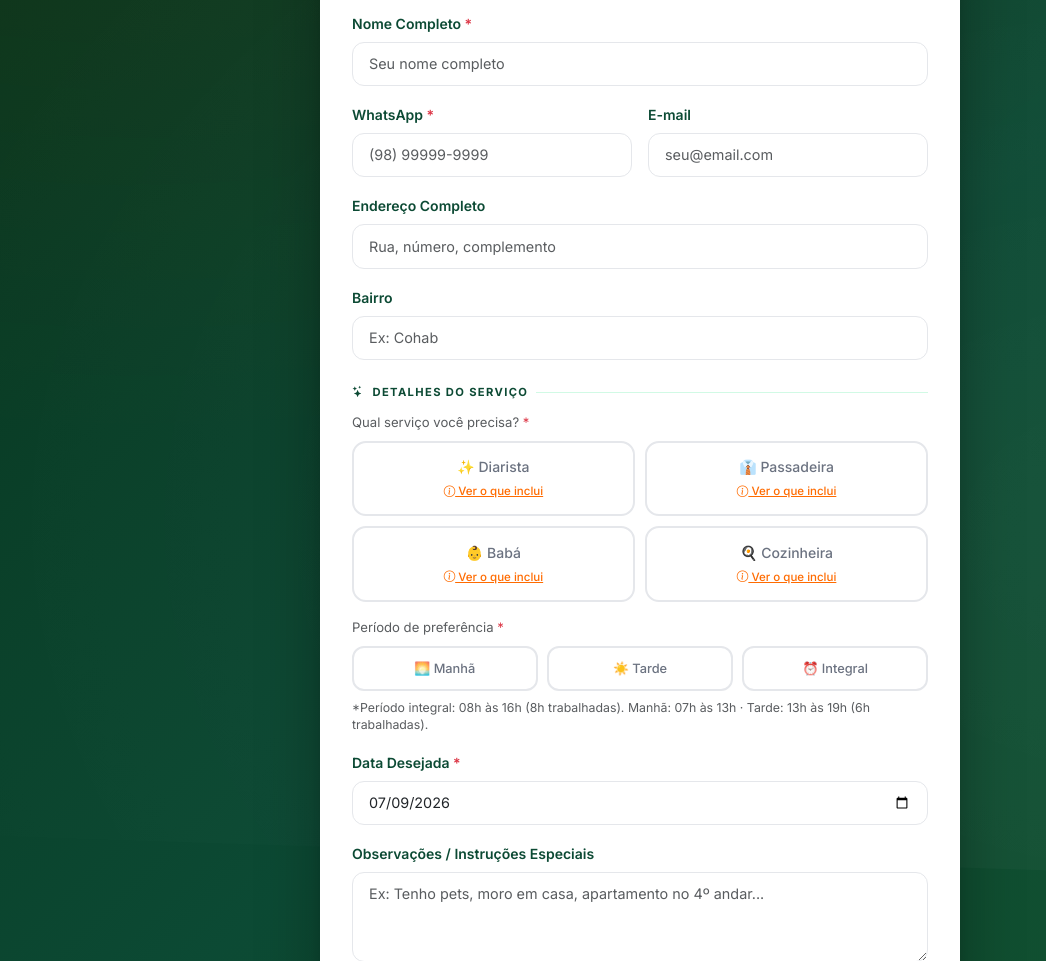
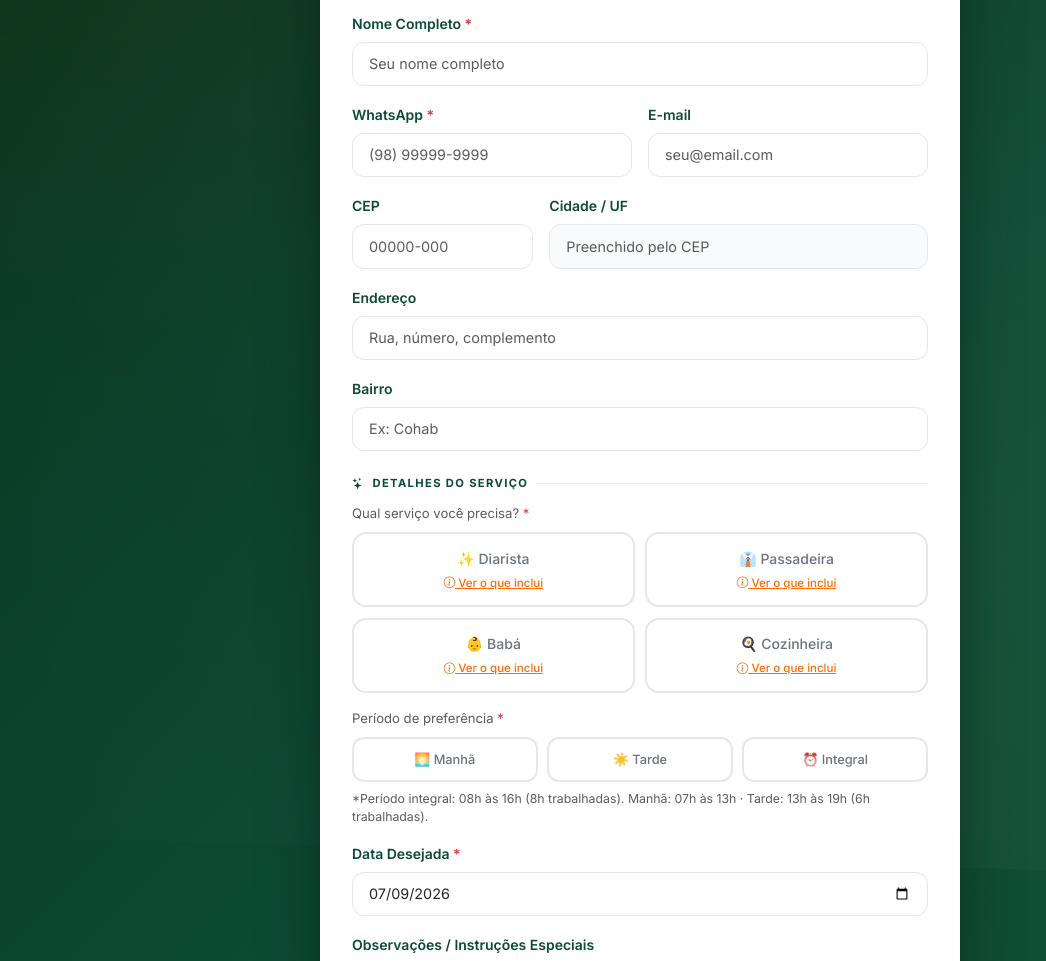
Before and after one commit to rodrigodev12/marias-home-service, a Flask app: page /agendamento_cliente in a window 1280 px wide. Shown: the part 381-1342 px from the top of the page, without its empty margins (0-1046 px from the left). Run offline with Flask 3, Linux system fonts and the light colour scheme; some libraries are stand-ins or nearby versions.

Commit message:
fix: corrige chips de servico e adiciona CEP com auto-preenchimento
- Corrige bug no seletor '.chip-grid:first-of-type' que impedia os chips
  de servico de funcionar: adicionado id='chip-servicos' e seletor atualizado
- Adiciona campo de CEP com mascara automatica (00000-000)
- Auto-preenchimento via API ViaCEP (endereco, bairro, cidade/UF)
- Spinner animado durante a busca do CEP
- Feedback visual: check verde (CEP ok) ou erro vermelho (nao encontrado)
- Apos busca bem-sucedida, foco automatico no campo de endereco
  para o usuario completar o numero/complemento

```diff
--- a/templates/agendamento_cliente.html
+++ b/templates/agendamento_cliente.html
@@ -636,6 +636,47 @@
       font-size: .95rem;
     }
 
+    /* ── CEP ── */
+    .cep-wrapper {
+      position: relative;
+    }
+
+    .cep-spinner {
+      position: absolute;
+      right: .85rem;
+      top: 50%;
+      transform: translateY(-50%);
+      display: none;
+      color: var(--green-mid);
+      font-size: .85rem;
+    }
+
+    .cep-spinner.show { display: block; animation: spin .7s linear infinite; }
+
+    @keyframes spin { to { transform: translateY(-50%) rotate(360deg); } }
+
+    .cep-ok {
+      position: absolute;
+      right: .85rem;
+      top: 50%;
+      transform: translateY(-50%);
+      display: none;
+      color: #16a34a;
+      font-size: 1rem;
+    }
+
+    .cep-ok.show { display: block; }
+
+    .cep-erro {
+      font-size: .78rem;
+      color: #dc2626;
+      margin-top: .3rem;
+      display: none;
+      font-weight: 500;
+    }
+
+    .cep-erro.show { display: block; }
+
     /* ── Responsividade Mobile ── */
     @media (max-width: 400px) {
       .chip-grid { grid-template-columns: 1fr; }
@@ -707,8 +748,27 @@
         </div>
       </div>
 
+      <!-- CEP com auto-preenchimento -->
+      <div class="row g-3 mb-3">
+        <div class="col-sm-4">
+          <label for="cep" class="form-label">CEP</label>
+          <div class="cep-wrapper">
+            <input type="text" id="cep" name="cep" class="form-control" placeholder="00000-000"
+                   inputmode="numeric" maxlength="9" autocomplete="postal-code">
+            <span class="cep-spinner" id="cepSpinner"><i class="bi bi-arrow-repeat"></i></span>
+            <i class="bi bi-check-circle-fill cep-ok" id="cepOk"></i>
+          </div>
+          <div class="cep-erro" id="cepErro">CEP não encontrado.</div>
+        </div>
+        <div class="col-sm-8">
+          <label for="cidade" class="form-label">Cidade / UF</label>
+          <input type="text" id="cidade" name="cidade" class="form-control" placeholder="Preenchido pelo CEP" readonly
+                 style="background:#f9fafb;color:var(--gray-text);">
+        </div>
+      </div>
+
       <div class="mb-3">
-        <label for="endereco" class="form-label">Endereço Completo</label>
+        <label for="endereco" class="form-label">Endereço</label>
         <input type="text" id="endereco" name="endereco" class="form-control"
                placeholder="Rua, número, complemento" autocomplete="street-address">
       </div>
@@ -725,7 +785,7 @@
         Qual serviço você precisa? <span class="text-danger" aria-hidden="true">*</span>
       </p>
 
-      <div class="chip-grid mb-3" role="group" aria-label="Selecione o serviço">
+      <div class="chip-grid mb-3" id="chip-servicos" role="group" aria-label="Selecione o serviço">
         {% for s in servicos_opcoes %}
         <label class="chip-label" id="label-{{ s }}">
           <input type="radio" name="servico" value="{{ s }}" required aria-required="true">
@@ -1001,10 +1061,10 @@
     }
 
     // ── Chips de serviço ──
-    document.querySelectorAll('.chip-grid:first-of-type .chip-label').forEach(label => {
+    document.querySelectorAll('#chip-servicos .chip-label').forEach(label => {
       const input = label.querySelector('input[type="radio"]');
       input.addEventListener('change', function () {
-        document.querySelectorAll('.chip-grid:first-of-type .chip-label').forEach(l => l.classList.remove('selected'));
+        document.querySelectorAll('#chip-servicos .chip-label').forEach(l => l.classList.remove('selected'));
         if (this.checked) label.classList.add('selected');
 
         if (this.value === 'Diarista') {
@@ -1017,6 +1077,67 @@
         validarFormularioCompleto();
       });
     });
+
+    // ── CEP Auto-preenchimento (ViaCEP) ──
+    const cepInput    = document.getElementById('cep');
+    const cepSpinner  = document.getElementById('cepSpinner');
+    const cepOk       = document.getElementById('cepOk');
+    const cepErro     = document.getElementById('cepErro');
+    const endInput    = document.getElementById('endereco');
+    const bairroInput = document.getElementById('bairro');
+    const cidadeInput = document.getElementById('cidade');
+
+    // Máscara CEP
+    cepInput.addEventListener('input', function () {
+      let v = this.value.replace(/\D/g, '').slice(0, 8);
+      if (v.length > 5) v = v.slice(0, 5) + '-' + v.slice(5);
+      this.value = v;
+
+      // Reseta feedbacks
+      cepOk.classList.remove('show');
+      cepErro.classList.remove('show');
+      cepInput.classList.remove('is-valid', 'is-invalid');
+
+      if (v.replace(/\D/g,'').length === 8) {
+        buscarCEP(v.replace(/\D/g,''));
+      }
+    });
+
+    async function buscarCEP(cep) {
+      cepSpinner.classList.add('show');
+      cepOk.classList.remove('show');
+      cepErro.classList.remove('show');
+      cepInput.classList.remove('is-valid', 'is-invalid');
+
+      try {
+        const res = await fetch(`https://viacep.com.br/ws/${cep}/json/`);
+        const data = await res.json();
+
+        if (data.erro) throw new Error('CEP não encontrado');
+
+        // Preenche os campos
+        endInput.value    = data.logradouro  || '';
+        bairroInput.value = data.bairro      || '';
+        cidadeInput.value = `${data.localidade} / ${data.uf}`;
+
+        // Feedback visual
+        cepInput.classList.add('is-valid');
+        cepOk.classList.add('show');
+
+        // Foca no campo de endereço para o usuário adicionar o número
+        setTimeout(() => endInput.focus(), 100);
+
+      } catch (e) {
+        cepInput.classList.add('is-invalid');
+        cepErro.classList.add('show');
+        // Limpa campos preenchidos anteriormente
+        endInput.value    = '';
+        bairroInput.value = '';
+        cidadeInput.value = '';
+      } finally {
+        cepSpinner.classList.remove('show');
+      }
+    }
 
     // ── Chips de pagamento ──
     document.querySelectorAll('.pagamento-label').forEach(label => {
```
